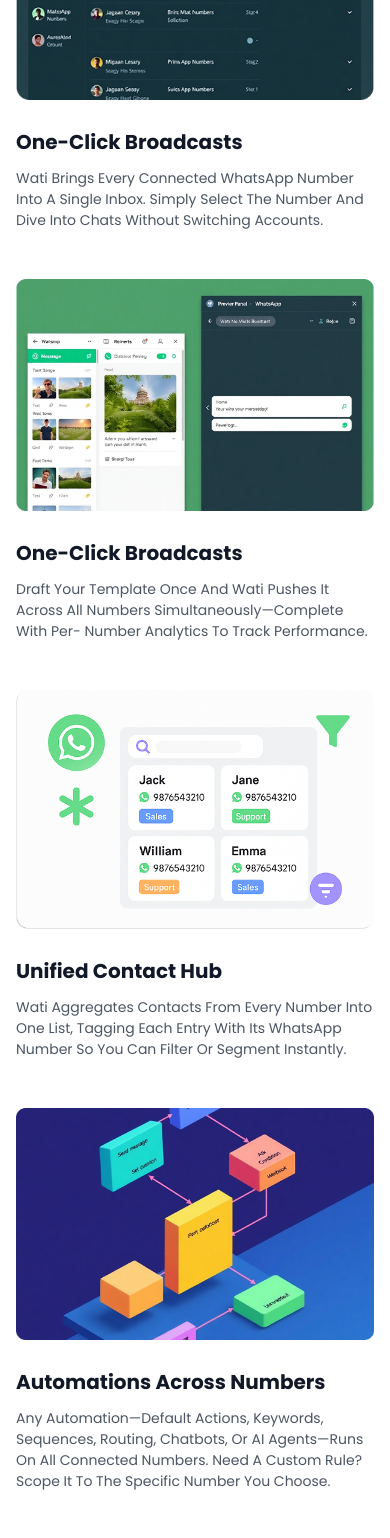
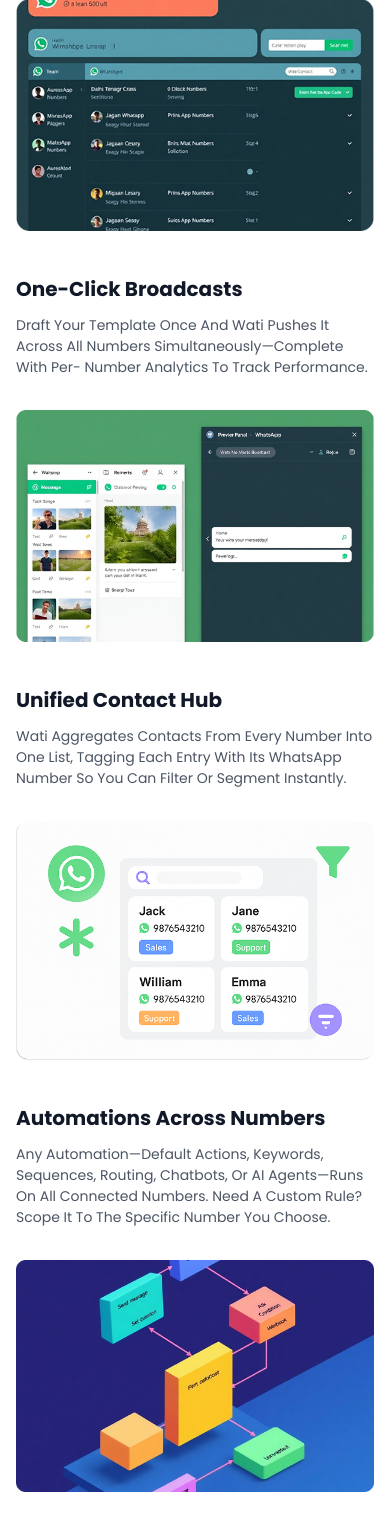
Before and after one commit to AQuadic/chat.space_nextjs, a Next.js app: page /resources/multiple_whatsapp in a window 390 px wide. Shown: the part 2540-4078 px from the top of the page. Built offline with nearby package versions, Linux system fonts and the light colour scheme.

Commit message:
fixes multiple on moible

```diff
--- a/src/components/resources/multiple_whatsapp/Features.tsx
+++ b/src/components/resources/multiple_whatsapp/Features.tsx
@@ -74,7 +74,7 @@
     >
       {/* Feature 1 */}
       <motion.div
-        className="flex flex-wrap items-center justify-between gap-8"
+        className="flex max-sm:flex-col-reverse items-center justify-between gap-8"
         variants={featureVariants}
       >
         <motion.div variants={imageVariants}>
@@ -101,7 +101,7 @@
 
       {/* Feature 2 */}
       <motion.div
-        className="flex flex-wrap lg:flex-row flex-col-reverse lg:items-center justify-between gap-8 mt-12 sm:mt-16 md:mt-20"
+        className="flex max-sm:flex-col lg:flex-row flex-col-reverse lg:items-center justify-between gap-8 mt-12 sm:mt-16 md:mt-20"
         variants={featureVariants}
       >
         <motion.div variants={textVariantsRight}>
@@ -128,7 +128,7 @@
 
       {/* Feature 3 */}
       <motion.div
-        className="flex flex-wrap items-center justify-between gap-8 mt-12 sm:mt-16 md:mt-20"
+        className="flex max-sm:flex-col-reverse items-center justify-between gap-8 mt-12 sm:mt-16 md:mt-20"
         variants={featureVariants}
       >
         <motion.div variants={imageVariants}>
@@ -155,7 +155,7 @@
 
       {/* Feature 4 */}
       <motion.div
-        className="flex flex-wrap lg:flex-row flex-col-reverse lg:items-center justify-between gap-8 mt-12 sm:mt-16 md:mt-20"
+        className="flex max-sm:flex-col lg:flex-row flex-col-reverse lg:items-center justify-between gap-8 mt-12 sm:mt-16 md:mt-20"
         variants={featureVariants}
       >
         <motion.div variants={textVariantsRight}>
@@ -183,7 +183,7 @@
 
       {/* Feature 5 */}
       <motion.div
-        className="flex flex-wrap items-center justify-between gap-8 mt-12 sm:mt-16 md:mt-20"
+        className="flex max-sm:flex-col-reverse items-center justify-between gap-8 mt-12 sm:mt-16 md:mt-20"
         variants={featureVariants}
       >
         <motion.div variants={imageVariants}>
```
